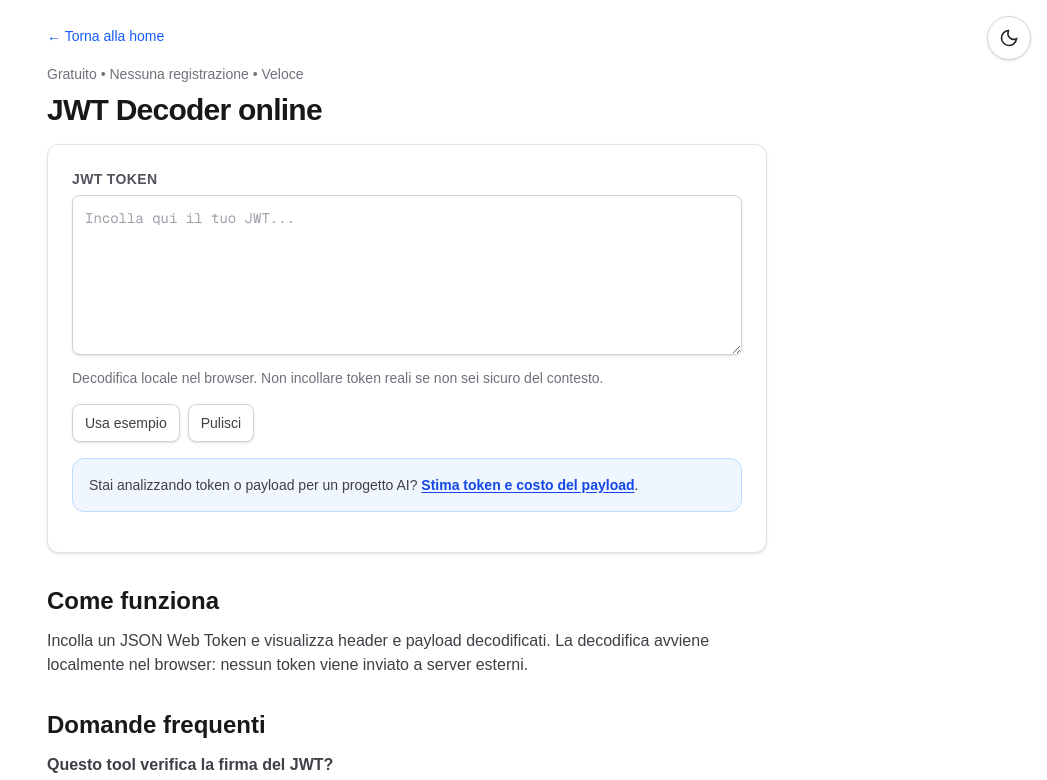
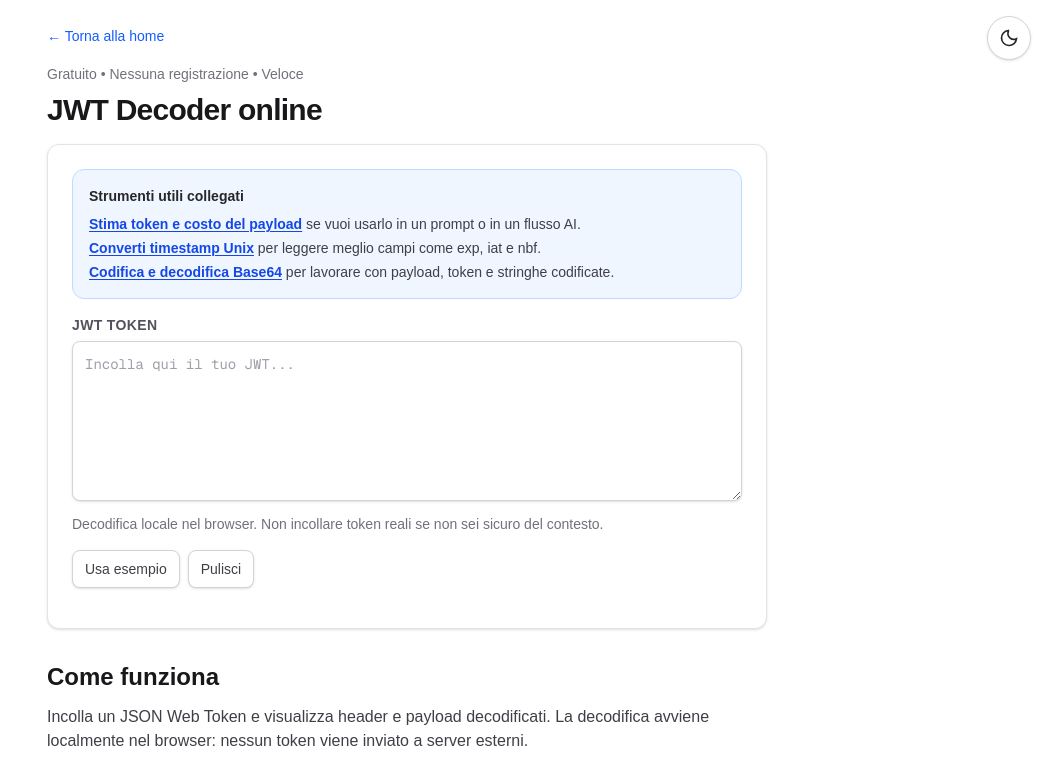
Before and after one commit to elpablo/calcolafacile, a Next.js app: page /it/jwt-decoder in a window 1280 px wide. Shown: the top 780 px of the page, without its empty margins (233-1280 px from the left). Built offline with nearby package versions, Linux system fonts and the light colour scheme.

Commit message:
Add contextual tools links to Base64 Tool, JSON Formatter, and JWT Decoder

```diff
--- a/src/app/it/base64-tool/Base64Tool.js
+++ b/src/app/it/base64-tool/Base64Tool.js
@@ -1,5 +1,3 @@
-
-
 "use client";
 
 import { useMemo, useState } from "react";
@@ -51,6 +49,23 @@ export default function Base64Tool() {
         <ToolLayout
             title="Base64 Encode e Decode online"
             currentPath="/it/base64-tool"
+            contextualTools={[
+                {
+                    href: "/it/jwt-decoder",
+                    title: "Decodifica JWT",
+                    description: "se stai lavorando con token composti da header, payload e signature.",
+                },
+                {
+                    href: "/it/json-formatter",
+                    title: "Formatta JSON",
+                    description: "per leggere meglio payload e risposte API.",
+                },
+                {
+                    href: "/it/token-estimator",
+                    title: "Stima token LLM",
+                    description: "se vuoi usare il contenuto decodificato in un prompt AI.",
+                },
+            ]}
             description="Codifica e decodifica Base64 direttamente nel browser. Utile per token, payload API e debugging senza inviare dati a server esterni."
             faq={
                 <>
--- a/src/app/it/json-formatter/JsonFormatter.js
+++ b/src/app/it/json-formatter/JsonFormatter.js
@@ -51,6 +51,23 @@ export default function JsonFormatter() {
         <ToolLayout
             title="JSON Formatter online"
             currentPath="/it/json-formatter"
+            contextualTools={[
+                {
+                    href: "/it/token-estimator",
+                    title: "Stima token LLM",
+                    description: "se vuoi usare il JSON in prompt, payload o flussi AI.",
+                },
+                {
+                    href: "/it/base64-tool",
+                    title: "Codifica e decodifica Base64",
+                    description: "per convertire JSON, payload o stringhe usate nelle API.",
+                },
+                {
+                    href: "/it/jwt-decoder",
+                    title: "Decodifica JWT",
+                    description: "se il JSON arriva dal payload di un token.",
+                },
+            ]}
             description="Incolla JSON e ottieni una versione formattata e leggibile. La validazione avviene localmente nel browser."
             faq={
                 <>
--- a/src/app/it/jwt-decoder/JwtDecoder.js
+++ b/src/app/it/jwt-decoder/JwtDecoder.js
@@ -90,6 +90,23 @@ export default function JwtDecoder() {
         <ToolLayout
             title="JWT Decoder online"
             currentPath="/it/jwt-decoder"
+            contextualTools={[
+                {
+                    href: tokenEstimatorHref,
+                    title: "Stima token e costo del payload",
+                    description: "se vuoi usarlo in un prompt o in un flusso AI.",
+                },
+                {
+                    href: "/it/timestamp-converter",
+                    title: "Converti timestamp Unix",
+                    description: "per leggere meglio campi come exp, iat e nbf.",
+                },
+                {
+                    href: "/it/base64-tool",
+                    title: "Codifica e decodifica Base64",
+                    description: "per lavorare con payload, token e stringhe codificate.",
+                },
+            ]}
             description="Incolla un JSON Web Token e visualizza header e payload decodificati. La decodifica avviene localmente nel browser: nessun token viene inviato a server esterni."
             faq={
                 <>
@@ -136,17 +153,6 @@ export default function JwtDecoder() {
                 >
                     Pulisci
                 </button>
-            </div>
-
-            <div className="mb-4 rounded-xl border border-blue-200 bg-blue-50 p-4 text-sm text-zinc-700 dark:border-blue-900/60 dark:bg-blue-950/40 dark:text-zinc-300">
-                Stai analizzando token o payload per un progetto AI?{" "}
-                <Link
-                    href={tokenEstimatorHref}
-                    className="font-semibold text-blue-700 underline underline-offset-2 transition hover:text-blue-800 dark:text-blue-300 dark:hover:text-blue-200"
-                >
-                    Stima token e costo del payload
-                </Link>
-                .
             </div>
 
             {decoded.error && (
--- a/src/components/ToolLayout.js
+++ b/src/components/ToolLayout.js
@@ -151,12 +151,40 @@ export function ResultBox({ children, copyText, label = "Risultato" }) {
     );
 }
 
+function ContextualToolLinks({ tools }) {
+    if (!tools?.length) {
+        return null;
+    }
+
+    return (
+        <div className="mb-4 rounded-xl border border-blue-200 bg-blue-50 p-4 text-sm text-zinc-700 dark:border-blue-900/60 dark:bg-blue-950/40 dark:text-zinc-300">
+            <p className="mb-2 font-semibold text-zinc-800 dark:text-zinc-100">
+                Strumenti utili collegati
+            </p>
+            <ul className="space-y-1">
+                {tools.map((tool) => (
+                    <li key={tool.href}>
+                        <Link
+                            href={tool.href}
+                            className="font-semibold text-blue-700 underline underline-offset-2 transition hover:text-blue-800 dark:text-blue-300 dark:hover:text-blue-200"
+                        >
+                            {tool.title}
+                        </Link>
+                        {tool.description && <> {tool.description}</>}
+                    </li>
+                ))}
+            </ul>
+        </div>
+    );
+}
+
 export default function ToolLayout({
     title,
     children,
     description,
     faq,
     currentPath,
+    contextualTools,
     relatedTools = defaultRelatedTools,
 }) {
     const visibleRelatedTools = currentPath
@@ -181,6 +209,7 @@ export default function ToolLayout({
             </h1>
 
             <div className="mb-8 rounded-xl border border-zinc-200 bg-white p-6 shadow-sm dark:border-zinc-700 dark:bg-zinc-900">
+                <ContextualToolLinks tools={contextualTools} />
                 {children}
             </div>
 
@@ -205,7 +234,7 @@ export default function ToolLayout({
             {visibleRelatedTools?.length > 0 && (
                 <section className="mt-8 border-t border-zinc-200 pt-6 dark:border-zinc-700">
                     <h2 className="mb-4 text-2xl font-semibold text-zinc-900 dark:text-zinc-100">
-                        Prova anche questi calcolatori
+                        Prova anche questi strumenti
                     </h2>
                     <div className="grid gap-3 sm:grid-cols-2">
                         {visibleRelatedTools.map((tool) => (
```
